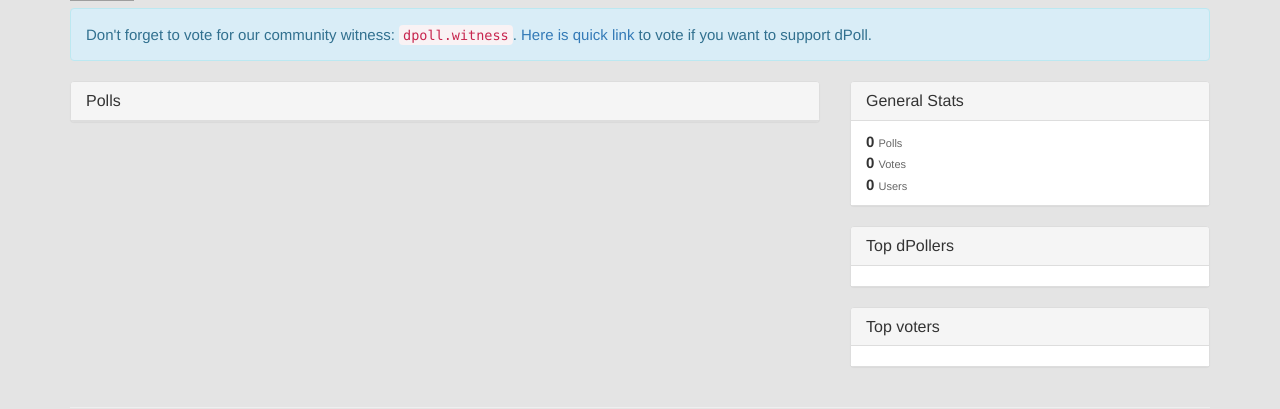
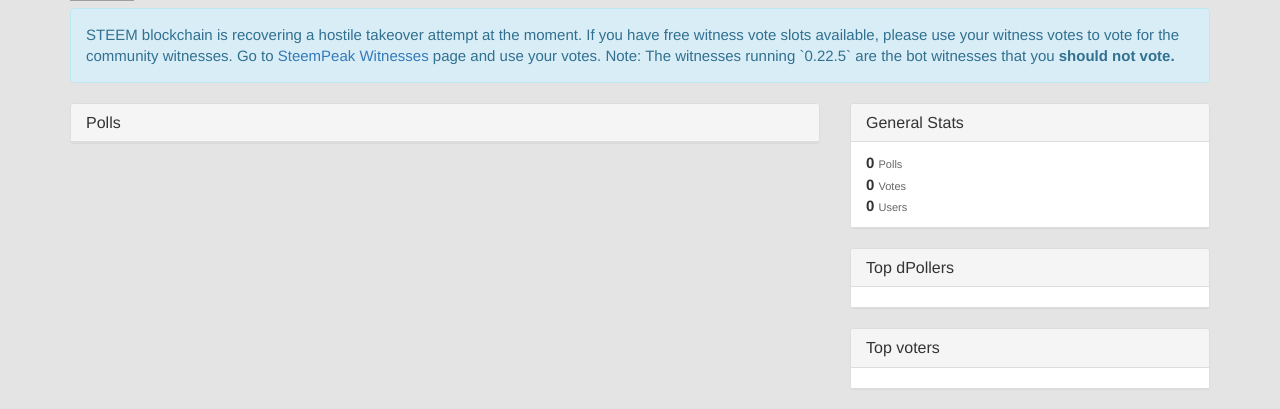
Before and after one commit to emre/dpoll.xyz, a Django app: page / in a window 1280 px wide. Shown: the part 62-471 px from the top of the page. Run offline with Django 3.2, Linux system fonts and the light colour scheme; data that the repository does not hold is empty; some libraries are stand-ins or nearby versions; grey boxes are pictures that could not be loaded.

Commit message:
Update base.html

```diff
--- a/dpoll/templates/base.html
+++ b/dpoll/templates/base.html
@@ -223,8 +223,10 @@
         <div class="col-md-12" style="float: none;margin: 0 auto;">
 
             <div class="alert alert-info">
-                Don't forget to vote for our community witness: <code>dpoll.witness</code>. <a href="https://beta.steemconnect.com/sign/account-witness-vote?witness=dpoll.witness&approve=true">Here is quick link</a> to vote if you want to support dPoll.
-            </div>
+                STEEM blockchain is recovering a hostile takeover attempt at the moment. If you have free witness vote slots available,
+              please use your witness votes to vote for the community witnesses. Go to <a href="https://steempeak.com/me/witnesses">SteemPeak Witnesses</a> page and use your votes. Note: The witnesses
+              running `0.22.5` are the bot witnesses that you <strong>should not vote.</strong>
+                </div>
         </div>
     </div>
 </div>
```
